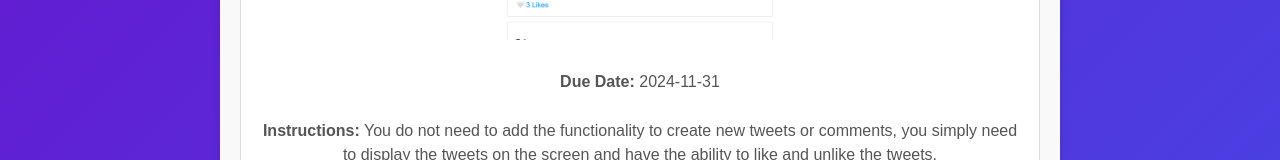
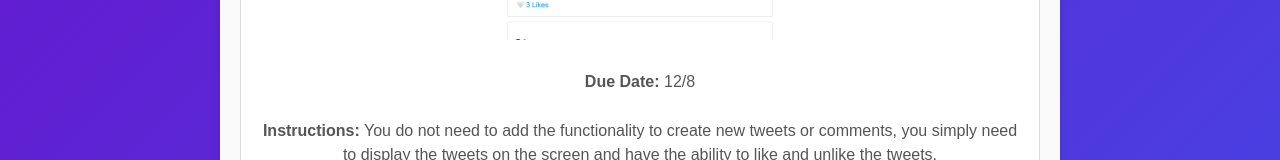
Before and after one commit to Samara-dotcom/appdevhackathonfinal, a React (Create React App) app: page / in a window 1280 px wide. Both pictures are taken after a click on the button "HW Assignments". Shown: the part 561-721 px from the top of the page. Built offline with nearby package versions, Linux system fonts and the light colour scheme.

Commit message:
Formatted dates

```diff
--- a/src/Homework.tsx
+++ b/src/Homework.tsx
@@ -44,7 +44,7 @@ const Homework: React.FC = () => {
     {
       week: 5,
       title: "Homework 5- React and Twitter Clone",
-      dueDate: "2024-11-31",
+      dueDate: "2024-12-8",
       instructions: "You do not need to add the functionality to create new tweets or comments, you simply need to display the tweets on the screen and have the ability to like and unlike the tweets. https://github.com/KiberVG/bootcampfall2024-twitterclone. Reading assignments: https://react.dev/learn/rendering-lists (no challenges), https://react.dev/learn/state-a-components-memory (complete challenges), https://react.dev/learn/render-and-commit (no challenges), https://react.dev/learn/updating-objects-in-state (no challenges). It’s important that the reading gets done before Tuesday’s lecture even if you can’t submit the form yet.",
       link: "https://forms.gle/65u4Er1kCaEMJioa7",
       submitted: false,
@@ -95,6 +95,14 @@ const Homework: React.FC = () => {
     );
   };
 
+  const formatDate = (dateString: string) => {
+    const dateParts = dateString.split('-');
+    const date = new Date(Number(dateParts[0]), Number(dateParts[1]) - 1, Number(dateParts[2]));
+    const month = date.getMonth() + 1;
+    const day = date.getDate();
+    return `${month}/${day}`;
+  };
+
   return (
     <section id="homework">
       <h2>HW Assignments</h2>
@@ -110,7 +118,7 @@ const Homework: React.FC = () => {
                 className="homework-image"
               />
             )}
-            <p><strong>Due Date:</strong> {upcomingAssignment.dueDate}</p>
+            <p><strong>Due Date:</strong> {formatDate(upcomingAssignment.dueDate)}</p>
             <p><strong>Instructions:</strong> {formatInstructions(upcomingAssignment.instructions)}</p>
             {upcomingAssignment.link && (
               <a href={upcomingAssignment.link} target="_blank" rel="noopener noreferrer">Submit Here</a>
@@ -135,7 +143,7 @@ const Homework: React.FC = () => {
                   className="homework-image"
                 />
               )}
-              <p><strong>Due Date:</strong> {homework.dueDate}</p>
+              <p><strong>Due Date:</strong> {formatDate(homework.dueDate)}</p>
               <p><strong>Instructions:</strong> {formatInstructions(homework.instructions)}</p>
               {homework.link && (
                 <a href={homework.link} target="_blank" rel="noopener noreferrer">Submit Here</a>
```
